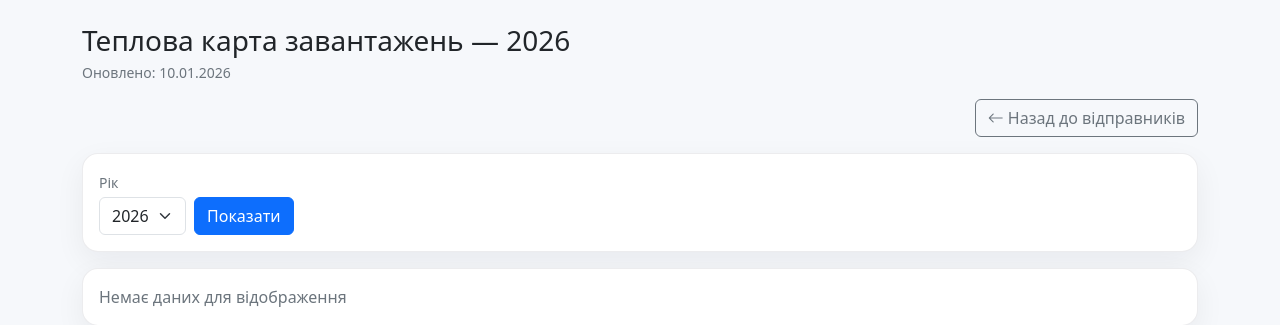
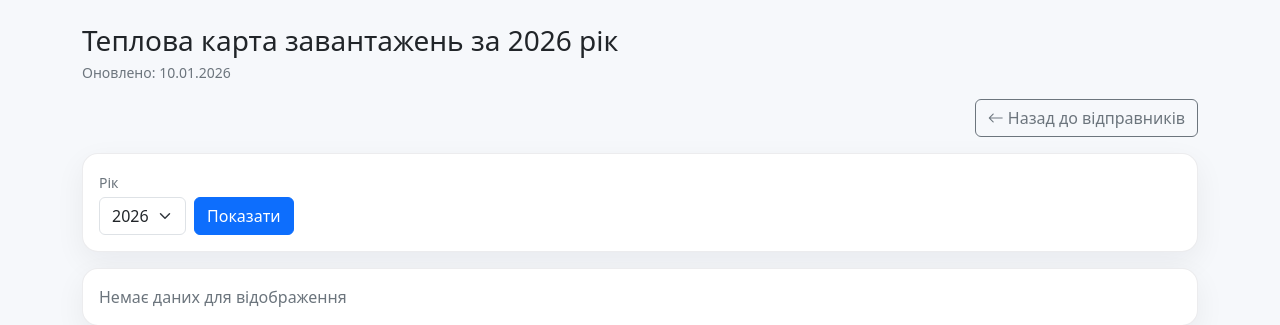
Before and after one commit to chernihdmitry/dspace-dashboard, a Flask app: page /submitters/heatmap in a window 1280 px wide. Shown: the part 67-392 px from the top of the page. Run offline with Flask 3, Linux system fonts and the light colour scheme; data that the repository does not hold is empty.

Commit message:
Added Heatmap

```diff
--- a/templates/submitters_heatmap.html
+++ b/templates/submitters_heatmap.html
@@ -1,5 +1,5 @@
 {% extends "base.html" %}
-{% block page_title %}Теплова карта завантажень — {{ year }}{% endblock %}
+{% block page_title %}Теплова карта завантажень за {{ year }} рік{% endblock %}
 
 {% block content %}
 <div class="d-flex justify-content-end mb-3">
```
